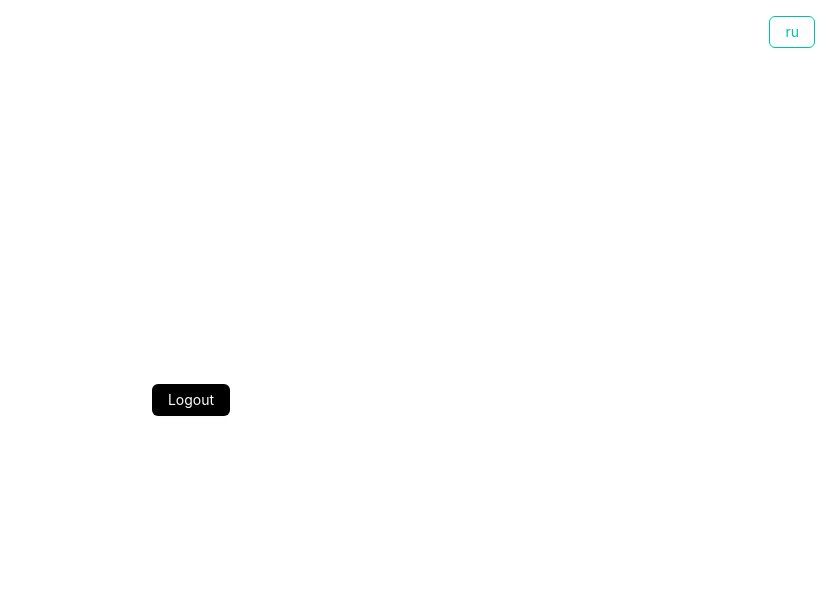
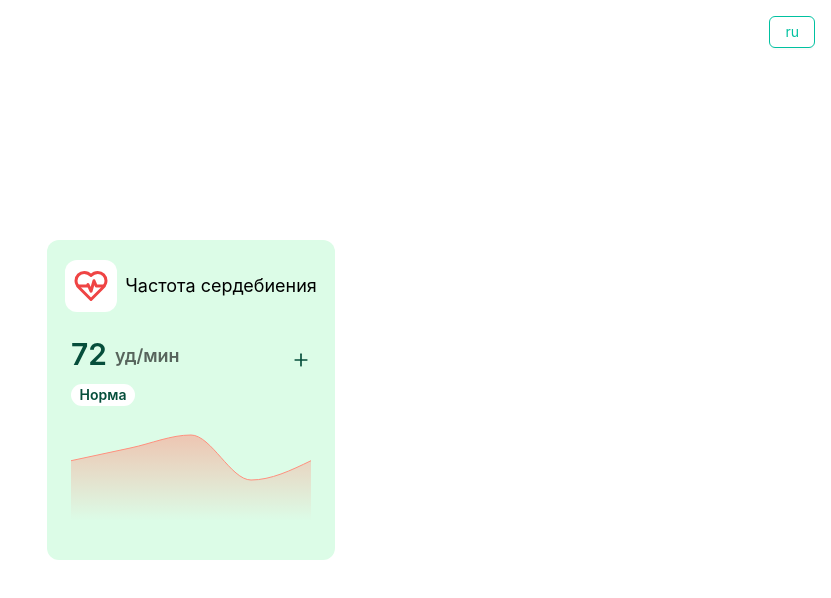
Before and after one commit to KalitovAlex/health_web, a Next.js app: page /home in a window 1280 px wide. Shown: the top 598 px of the page, without its empty margins (449-1280 px from the left). Built offline with nearby package versions, Linux system fonts and the light colour scheme; no server answers.

Commit message:
#12 Сделал компонент индикатора, сделал заготовки под получение данных

```diff
--- a/src/app/home/page.tsx
+++ b/src/app/home/page.tsx
@@ -1,8 +1,9 @@
 "use client";
 
-import { Button } from "antd";
 import { useSessionStore } from "@/entities/session";
 import { useRouter } from "next/navigation";
+import { DashboardIndicator } from "@/features/dashboard/ui/dashboard-indicator";
+import { HeartPulse } from "lucide-react";
 
 export default function HomePage() {
   const { logout } = useSessionStore();
@@ -15,13 +16,13 @@ export default function HomePage() {
 
   return (
     <div className="min-h-screen flex items-center justify-center bg-white">
-      <Button
-        type="primary"
-        onClick={handleLogout}
-        className="hover:opacity-90"
-      >
-        Logout
-      </Button>
+      <DashboardIndicator
+        icon={<HeartPulse size={36} />}
+        iconColor="red-500"
+        title="Частота сердебиения"
+        value={72}
+        unit="уд/мин"
+      />
     </div>
   );
 }
--- /dev/null
+++ b/src/features/dashboard/api/dashboard-api.ts
@@ -0,0 +1,18 @@
+import type {
+  CreateDashboardPayload,
+  DashboardResponse,
+} from "../types";
+import { apiRequest } from "@/shared/api";
+
+export const DashboardApi = {
+
+  getAll: async () => {
+    const response = await apiRequest.get<DashboardResponse[]>("/medical-indicators");
+    return response.data;
+  },
+
+  create: async (data: CreateDashboardPayload) => {
+    const response = await apiRequest.post<DashboardResponse>("/medical-indicators", data);
+    return response.data;
+  },
+};
--- /dev/null
+++ b/src/features/dashboard/api/index.ts
@@ -0,0 +1 @@
+export { DashboardApi } from "./dashboard-api";
--- /dev/null
+++ b/src/features/dashboard/index.ts
@@ -0,0 +1,3 @@
+export { Dashboard } from "./ui";
+export type { DashboardProps, DashboardState } from "./types";
+export { DashboardApi } from "./api";
--- /dev/null
+++ b/src/features/dashboard/types/dashboard-types.ts
@@ -0,0 +1,37 @@
+export interface DashboardProps {
+  className?: string;
+}
+
+export interface DashboardIndicatorProps {
+  className?: string;
+  icon: React.ReactNode;
+  iconColor: string;
+  title: string;
+  value: number;
+  unit: string;
+}
+
+export interface CreateDashboardPayload {
+  name: string;
+  unit: string;
+  value: number;
+}
+
+export interface DashboardResponse {
+  data: Indicator[]
+}
+
+export interface Indicator {
+  uuid: string
+  name: string
+  value: number
+  unit: string
+  userUuid: string
+  createdAt: string
+}
+
+export interface IndicatorChartData {
+  name: string;
+  value: number;
+  unit: string;
+}
--- /dev/null
+++ b/src/features/dashboard/types/index.ts
@@ -0,0 +1 @@
+export * from "./dashboard-types";
--- /dev/null
+++ b/src/features/dashboard/ui/dashboard-indicator-chart.tsx
@@ -0,0 +1,23 @@
+import { Area, Tooltip } from "recharts";
+
+import { AreaChart, XAxis, YAxis } from "recharts";
+import { IndicatorChartData } from "../types/dashboard-types";
+
+export const DashboardIndicatorChart = ({ color, data }: { color: string, data: IndicatorChartData[] }) => {
+
+  return (
+    <AreaChart width={250} height={100} data={data}>
+      <defs>
+        <linearGradient id="colorUv" x1="0" y1="0" x2="0" y2="1">
+          <stop offset="5%" stopColor={color} stopOpacity={0.8} />
+          <stop offset="95%" stopColor={color} stopOpacity={0} />
+        </linearGradient>
+      </defs>
+      <Tooltip
+        labelFormatter={(index) => data[index].name}
+        formatter={(value) => `${value} ${data[0].unit}`}
+      />
+      <Area type="monotone" dataKey="value" stroke={color} fill="url(#colorUv)" />
+    </AreaChart>
+  );
+};
--- /dev/null
+++ b/src/features/dashboard/ui/dashboard-indicator.tsx
@@ -0,0 +1,47 @@
+import { cn } from "@/shared/utils/lib/cn";
+import type { DashboardIndicatorProps } from "../types";
+import { DashboardIndicatorChart } from "./dashboard-indicator-chart";
+import { Plus } from "lucide-react";
+
+export const DashboardIndicator = ({
+  className,
+  icon,
+  iconColor,
+  title,
+  value,
+  unit
+}: DashboardIndicatorProps) => {
+    const data = [
+        { name: "3 сен", value: 100, unit: "уд/мин" },
+        { name: "4 сен", value: 120, unit: "уд/мин" },
+        { name: "5 сен", value: 140, unit: "уд/мин" },
+        { name: "6 сен", value: 70, unit: "уд/мин" },
+        { name: "7 сен", value: 100, unit: "уд/мин" },
+    ]
+
+  return (
+    <div className={cn("bg-green-100 rounded-xl w-72 h-80", className)}>
+      <div className="flex items-center justify-center gap-2 mx-3 mt-5">
+        <div className={`flex items-center justify-center rounded-xl p-2 bg-white`}>
+          <div className={`text-${iconColor}`}>{icon}</div>
+        </div>
+        <div className="text-lg text-black">{title}</div>
+      </div>
+      <div className="flex items-center justify-between mt-6">
+        <div className="flex items-center justify-start">
+          <div className="text-3xl font-semibold ml-6">{value}</div>
+          <div className="text-lg text-black font-semibold opacity-60 ml-2 mt-1">{unit}</div>
+        </div>
+        <div className="text-md font-semibold mx-6 mt-3 text-center cursor-pointer">
+            <Plus size={20} />
+        </div>
+      </div>
+      <div className="text-md font-semibold ml-6 mt-3 w-16 text-center bg-white rounded-xl">
+        Норма
+      </div>
+      <div className="flex items-center justify-center mt-6">
+        <DashboardIndicatorChart color={'#FF907E'} data={data} />
+      </div>
+    </div>
+  );
+};
--- /dev/null
+++ b/src/features/dashboard/ui/dashboard-ui.tsx
@@ -0,0 +1,12 @@
+"use client";
+
+import { cn } from "@/shared/utils/lib/cn";
+import type { DashboardProps } from "../types";
+
+export const Dashboard = ({ className }: DashboardProps) => {
+  return (
+    <div className={cn("", className)}>
+      Dashboard Component
+    </div>
+  );
+};
--- /dev/null
+++ b/src/features/dashboard/ui/index.ts
@@ -0,0 +1 @@
+export { Dashboard } from "./dashboard-ui";
```
